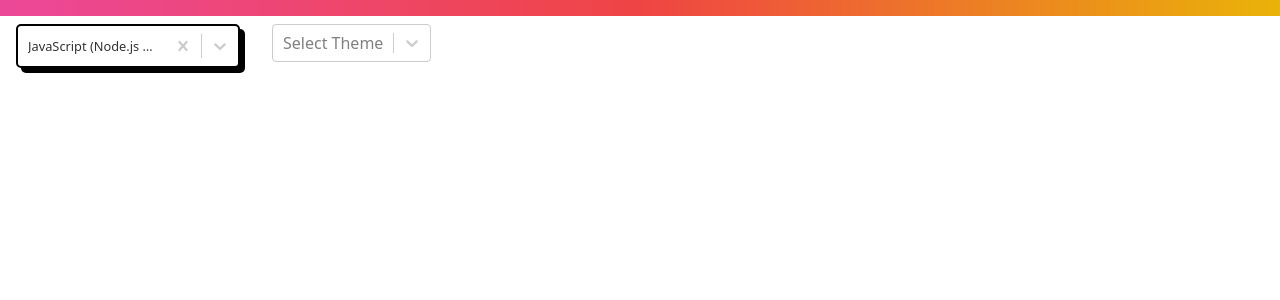
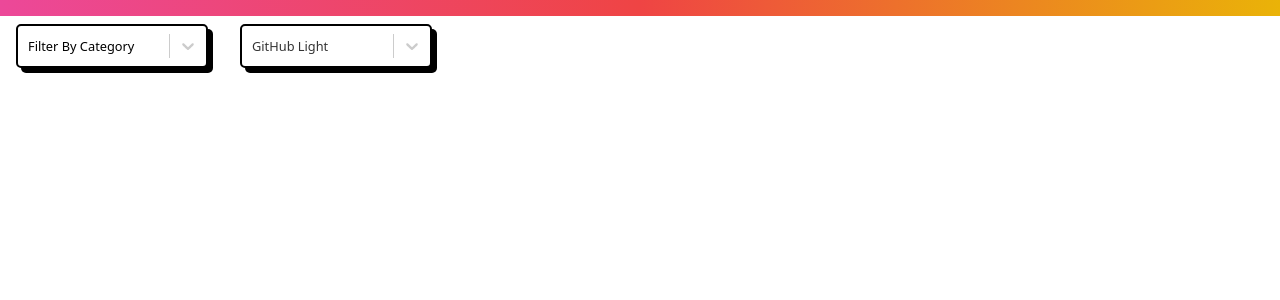
Before and after one commit to MartinEmanuelMaldonado93/code-runner, a Next.js app: page / in a window 1280 px wide. Shown: the top 300 px of the page. Built offline with nearby package versions, Linux system fonts and the light colour scheme.

Commit message:
correct types & add env variables

```diff
--- a/components/CodeEditorWindow.tsx
+++ b/components/CodeEditorWindow.tsx
@@ -1,10 +1,10 @@
-import { Dispatch, SetStateAction, useCallback, useMemo, useState } from 'react';
+import { Dispatch, FC, SetStateAction, useCallback, useMemo, useState } from 'react';
 import Editor, { EditorProps } from "@monaco-editor/react";
 
 interface props extends EditorProps {
   code?:string,
 }
-const CodeEditorWindow:React.FC<props> = ({ onChange, language, theme, code }) => {
+const CodeEditorWindow: FC<props> = ({ onChange, language, theme, code }) => {
   const [valueCode, setValue] = useState(" ");
 
   const handleEditorChange = (value: string | undefined) => {
--- /dev/null
+++ b/components/DefineTheme.tsx
@@ -0,0 +1,26 @@
+import { loader } from "@monaco-editor/react";
+import ThemesList from "monaco-themes/themes/themelist.json";
+import ThemesLis from "monaco-themes/themes/Amy.json";
+import { SingleValue } from "react-select";
+import { ThemeOption } from "types/ThemeOption";
+
+function defineTheme(themeSelected: ThemeOption) {
+    const themeName = themeSelected.key;
+    console.log("themeName:", themeName);
+    const promiseAll = (resolve: (value?: unknown) => void) => {
+        Promise.all([
+            loader.init(),
+            import(`monaco-themes/themes/${themeSelected!.value}.json`),
+        ])
+            .then(
+                ([monaco, themeData]) => {
+                    monaco.editor.defineTheme(themeName, themeData);
+                    resolve();
+                }
+            ).catch(console.warn);
+    }
+
+    return new Promise(promiseAll);
+};
+
+export { defineTheme };
--- a/components/LanguageDropDown.tsx
+++ b/components/LanguageDropDown.tsx
@@ -7,17 +7,19 @@ import { LanguageData } from "types/LanguageDropDown";
 type props = {
   onSelectChange: Dispatch<SetStateAction<LanguageData>>
 }
-const LanguagesDropdown: FC<props> = ({ onSelectChange }):JSX.Element => {
-
+// const LanguagesDropdown: FC<props> = ({ onSelectChange }): JSX.Element => {
+function LanguagesDropdown({ onSelectChange }: props): JSX.Element {
   return (
     <Select
-      placeholder={`Filter By Category`}
+      placeholder="Filter By Category"
       isSearchable={true}
       isClearable={true}
-      options={languageOptions}
-      defaultValue={languageOptions[0]}
+      options={
+        languageOptions
+      }
+      // defaultValue={languageOptions[0]}
       onChange={
-        (selectedOption ) => {
+        (selectedOption) => {
           if (!selectedOption) return;
 
           onSelectChange(selectedOption);
--- a/components/ThemeDropDown.tsx
+++ b/components/ThemeDropDown.tsx
@@ -1,38 +1,43 @@
 import React, { Dispatch, FC, SetStateAction } from "react";
-import Select, { Theme } from "react-select";
+import Select, { ActionMeta, MultiValue, SingleValue, Theme } from "react-select";
 import ThemesList from "monaco-themes/themes/themelist.json";
 import { ThemeOption } from "types/ThemeOption";
-// import { customStyles } from "../constants/customStyles";
-
-// type ThemeMonaco = Record<string, string>;
+import { languageDropdownStyle } from "constants/languageDropdownStyle";
 
 type props = {
     theme?: string,
-    handleThemeChange: Dispatch<SetStateAction<ThemeOption>>
+    // handleThemeChange: Dispatch<SetStateAction<ThemeOption>>
+    handleThemeChange: any
 }
 // const ThemeDropdown: FC<props> = ({ handleThemeChange, theme }) => {
-function ThemeDropdown({ handleThemeChange, theme = "GitHub Light" }: props): JSX.Element {
+function ThemeDropdown({ handleThemeChange, theme }: props): JSX.Element {
     const themesEntries: Array<[string, string]> = Object.entries(ThemesList);
     const optionsMaped: Array<ThemeOption> = themesEntries.map(([Key, Name]) => ({
         label: Name,
         value: Name,
         key: Key,
     }));
+    const defaultOption: ThemeOption = {
+        key: "GitHub Light",
+        label: "GitHub Light",
+        value: "GitHub Light"
+    }
 
+    function onChange(newValue: SingleValue<ThemeOption> | MultiValue<ThemeOption>, actionMeta: ActionMeta<ThemeOption>) {
+        // if (!selectedOption) return;
+
+        // console.log(selectedOption);
+        handleThemeChange(newValue);
+    }
     return (
         <Select
-            placeholder={"Select Theme"}
+            placeholder="Select Theme"
             options={optionsMaped}
-            onChange={
-                (selectedOption) => {
-                    if (!selectedOption) return;
+            onChange={onChange}
+            value={defaultOption}
+            styles={languageDropdownStyle}
+        />
 
-                    handleThemeChange(selectedOption);
-                }
-            }
-        // value={theme ? defaultTheme : null}
-        // styles={customStyles}
-        />
     );
 };
 
--- a/constants/languageDropdownStyle.ts
+++ b/constants/languageDropdownStyle.ts
@@ -1,6 +1,9 @@
-import { StylesConfig } from "react-select";
+import { GroupBase, StylesConfig } from "react-select";
+import { LanguageData } from "types/LanguageDropDown";
+import { ThemeOption } from "types/ThemeOption";
 
-export const languageDropdownStyle: StylesConfig = {
+type SelectComponent = ThemeOption | LanguageData;
+export const languageDropdownStyle: StylesConfig<any, false, GroupBase<any>> | undefined = {
     control: (styles) => ({
       ...styles,
       width: "100%",
--- a/package.json
+++ b/package.json
@@ -26,6 +26,8 @@
     "@types/react": "^18.0.26",
     "@types/react-dom": "^18.0.10",
     "autoprefixer": "^10.4.13",
+    "eslint": "8.31.0",
+    "eslint-config-next": "13.1.1",
     "postcss": "^8.4.20",
     "tailwindcss": "^3.2.4",
     "typescript": "^4.9.4"
--- a/pages/Landingg.tsx
+++ b/pages/Landingg.tsx
@@ -14,14 +14,14 @@ export default function Home() {
   const [tests, setTests] = useState<boolean[]>();
   const url = "http://localhost:80";
 
-  const submitAnswer = (e: MouseEvent<HTMLDivElement, MouseEvent>) => {
-    axios
-      .post(url, { code })
-      .then(data => {
-        console.log(data.data.testCaseResults);
-        setTests(data.data.testCaseResults);
-      });
-  };
+  // const submitAnswer = (e: MouseEvent<HTMLDivElement, MouseEvent>) => {
+  //   axios
+  //     .post(url, { code })
+  //     .then(data => {
+  //       console.log(data.data.testCaseResults);
+  //       setTests(data.data.testCaseResults);
+  //     });
+  // };
 
   return (
     <>
@@ -82,7 +82,7 @@ export default function Home() {
           <div id="inputs" className='flex justify-evenly p-5'>
             <div className='btn btn-ghost grow '>Console</div>
             <div className='btn btn-secondary'>Run</div>
-            <div className='btn btn-primary' onClick={submitAnswer} >Submit Answer</div>
+            {/* <div className='btn btn-primary' onClick={submitAnswer} >Submit Answer</div> */}
           </div>
           <div id="results" className='flex'>
             { tests?.map((test, i) => {
--- a/pages/index.tsx
+++ b/pages/index.tsx
@@ -14,15 +14,17 @@ import { languageOptions } from "constants/languageOptions";
 import { LanguageData } from "types/LanguageDropDown";
 import { OnChange } from "@monaco-editor/react";
 import { ThemeOption } from "types/ThemeOption";
+import { defineTheme } from "@components/DefineTheme";
+import axios from "axios";
 
 const javascriptDefault = `// some comment`;
 
 const Landing = () => {
-  const [code, setCode] = useState(javascriptDefault);
+  const [code, setCode] = useState<string>(javascriptDefault);
   const [customInput, setCustomInput] = useState("");
   const [outputDetails, setOutputDetails] = useState(null);
-  const [processing, setProcessing] = useState(null);
-  const [theme, setTheme] = useState<ThemeOption>({key:"", value:"", label:""});
+  const [processing, setProcessing] = useState<boolean>();
+  const [theme, setTheme] = useState<ThemeOption>({ key: "", value: "", label: "" });
   const [language, setLanguage] = useState<LanguageData>(languageOptions[0]);
 
   // const enterPress = useKeyPress("Enter");
@@ -49,15 +51,52 @@ const Landing = () => {
   };
 
   const handleCompile = () => {
-    // We will come to the implementation later in the code
+    setProcessing(true);
+    const formData = {
+      language_id: language.id,
+      source_code: Buffer.from(code, 'base64'),
+      stdin: Buffer.from(customInput, 'base64')
+    }
+    const options = {
+      method: "POST",
+      url: process.env.REACT_APP_RAPID_API_URL,
+      params: { base64_encoded: "true", fields: "*" },
+      headers: {
+        "content-type": "application/json",
+        "Content-Type": "application/json",
+        "X-RapidAPI-Host": process.env.REACT_APP_RAPID_API_HOST,
+        "X-RapidAPI-Key": process.env.REACT_APP_RAPID_API_KEY,
+      },
+      data: formData,
+    };
+
+    axios
+      .request(options)
+      .then(function (response) {
+        console.log("res.data", response.data);
+        const token = response.data.token;
+        checkStatus(token);
+      })
+      .catch((err) => {
+        let error = err.response ? err.response.data : err;
+        setProcessing(false);
+        console.log(error);
+      });
   };
 
   const checkStatus = async (token: string) => {
-    // We will come to the implementation later in the code
+
   };
 
-  function handleThemeChange(theme: string) {
-    // We will come to the implementation later in the code
+  function handleThemeChange(theme: ThemeOption) {
+    if (["light", "vs-dark"].includes(theme.value)) {
+      setTheme(theme);
+      return;
+    }
+
+    defineTheme(theme).then((_) => {
+      console.log("ready")
+    });
   }
   // useEffect(() => {
   //   defineTheme("oceanic-next").then((_) =>
@@ -107,7 +146,7 @@ const Landing = () => {
           <LanguagesDropdown onSelectChange={setLanguage} />
         </div>
         <div className="px-4 py-2">
-          <ThemeDropdown handleThemeChange={setTheme}/>
+          <ThemeDropdown handleThemeChange={handleThemeChange} />
         </div>
       </div>
       <div className="flex flex-row space-x-4 items-start px-4 py-4">
@@ -121,8 +160,6 @@ const Landing = () => {
             theme={theme}
           /> */}
         </div>
-
-
       </div>
       {/* <Footer /> */}
     </>
```
Also changed, not shown: .eslintrc.json (added), 2 other files (tests, documents, lock files or other folders).
